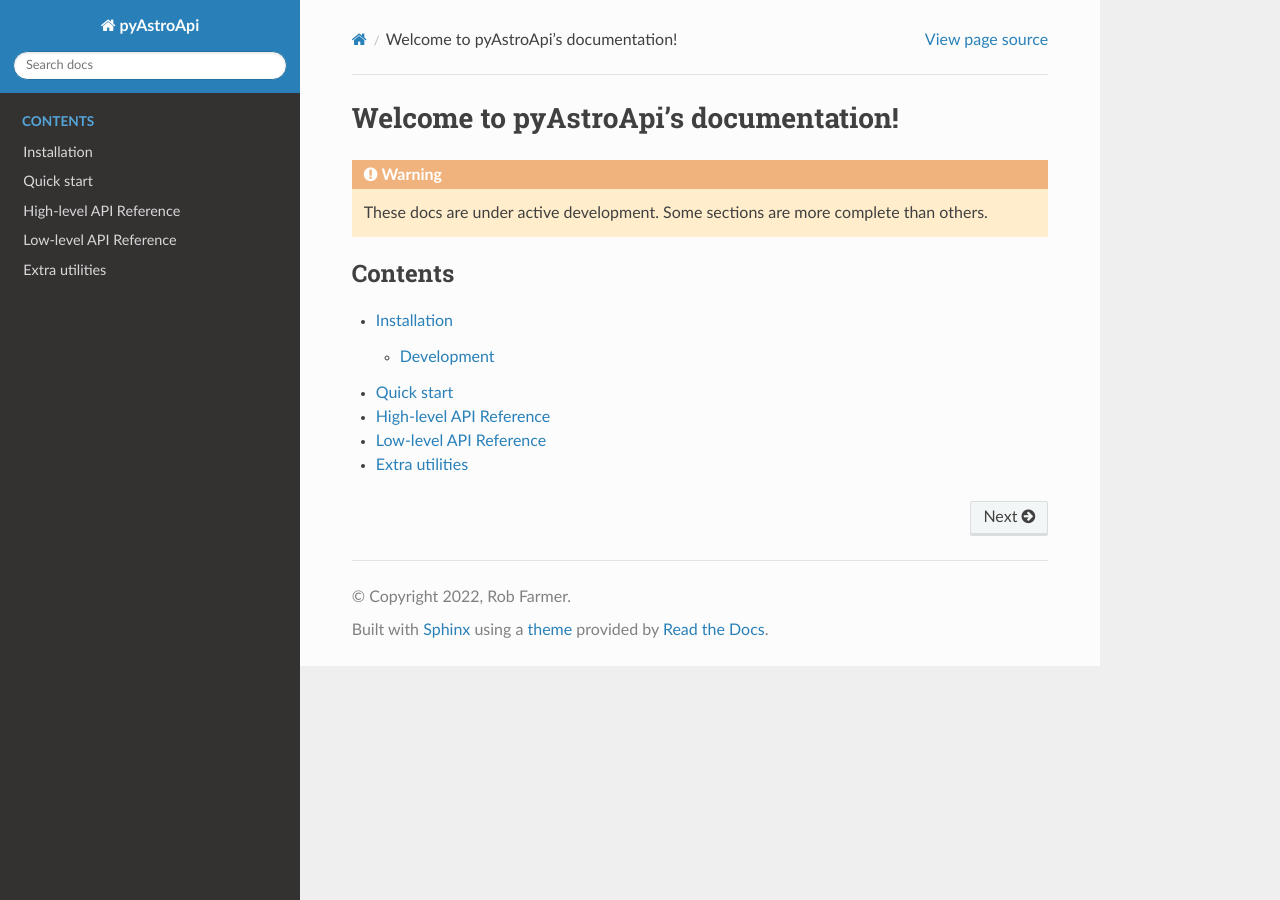
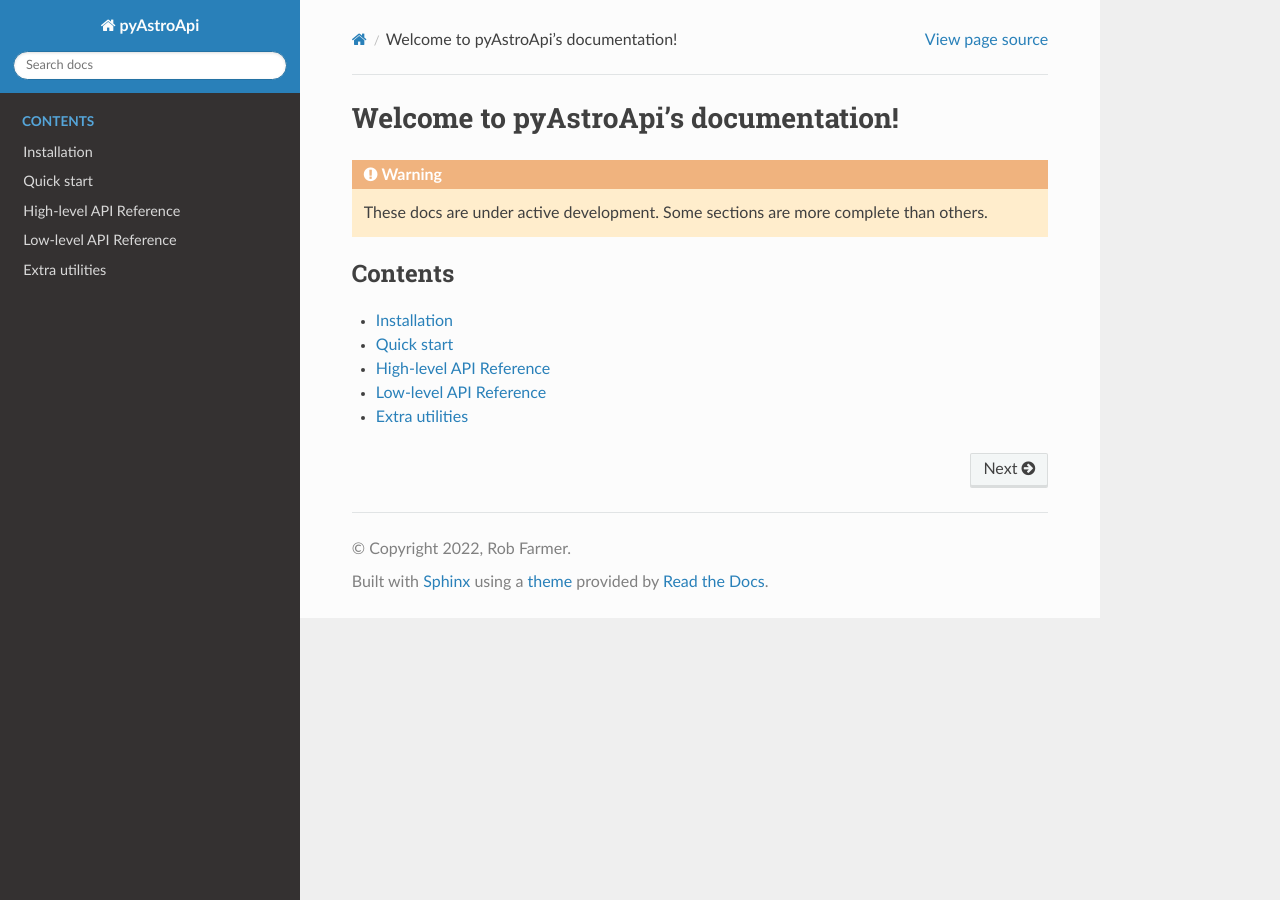
Before and after one commit to rjfarmer/pyAstroApi, a Sphinx documentation site: the page built from doc/source/index.rst, in a window 1280 px wide. Built offline with Sphinx 7.4.7 and the Read the Docs theme 2.0.0, drawn with Linux system fonts in a browser that asks for light colours.

```diff
--- a/doc/source/conf.py
+++ b/doc/source/conf.py
@@ -56,7 +56,7 @@ html_theme = "sphinx_rtd_theme"
 # Add any paths that contain custom static files (such as style sheets) here,
 # relative to this directory. They are copied after the builtin static files,
 # so a file named "default.css" will overwrite the builtin "default.css".
-html_static_path = ["_static"]
+html_static_path = []
 
 autodoc_mock_imports = ["requests", "setuptools_scm", "feedparser", "bibtexparser"]
 
--- a/doc/source/index.rst
+++ b/doc/source/index.rst
@@ -11,6 +11,7 @@ Welcome to pyAstroApi's documentation!
    These docs are under active development. Some sections are more complete than others.
 
 .. toctree::
+   :maxdepth: 1
    :caption: Contents
 
    installation
```
